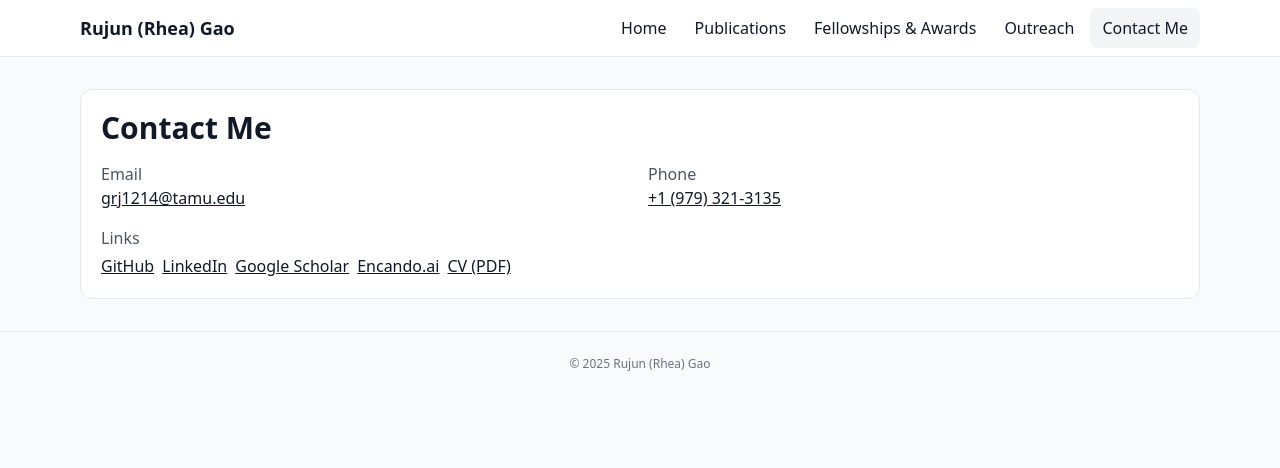
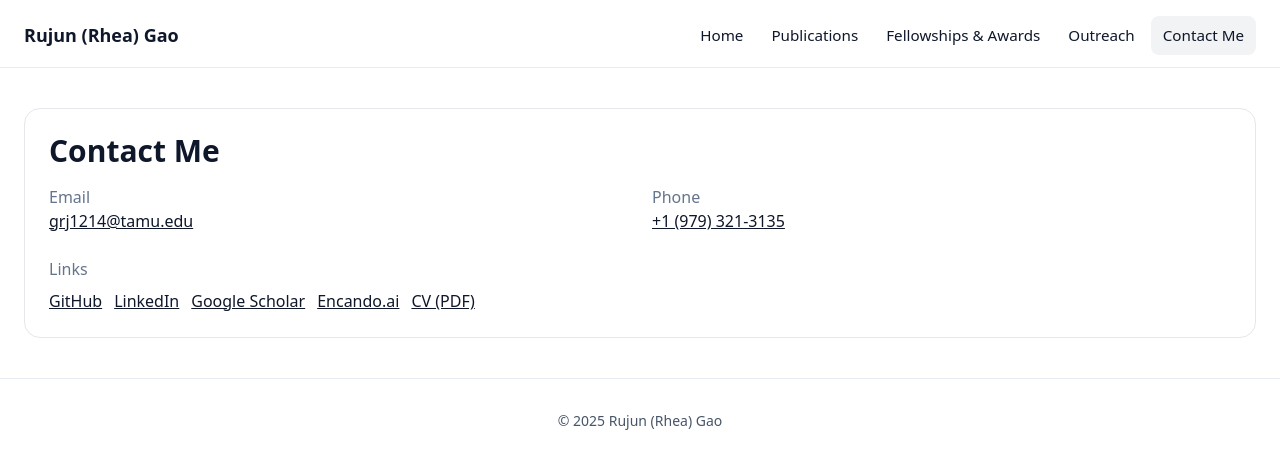
Before and after one commit to Siyuzhou11/RUJUN, a plain HTML site: page contact.html in a window 1280 px wide. Drawn offline with nearby package versions, Linux system fonts and the light colour scheme.

Commit message:
Update contact.html

```diff
--- a/contact.html
+++ b/contact.html
@@ -1,46 +1,40 @@
-<!DOCTYPE html>
-<html lang="en">
-<head>
-  <meta charset="utf-8"/>
-  <meta name="viewport" content="width=device-width,initial-scale=1"/>
+<!-- ====== 📄 contact.html ====== -->
 <title>Contact — Rujun (Rhea) Gao</title>
 <script src="https://cdn.tailwindcss.com"></script>
-  <style>
-    .nav-link{padding:.5rem .75rem;border-radius:.5rem}
-    .nav-link:hover{opacity:.7}
-    .nav-active{background:#f3f4f6}
-    .card{background:#fff;border:1px solid #e5e7eb;border-radius:.75rem}
-  </style>
+<script>tailwind.config={darkMode:'class'}</script>
+<style>.card{background:#fff;border:1px solid #e5e7eb;border-radius:1rem}.dark .card{background:#0b1020;border-color:#1f2a44}</style>
 </head>
-<body class="bg-gray-50 text-gray-900">
-  <header class="sticky top-0 z-30 bg-white/90 backdrop-blur border-b">
-    <div class="max-w-6xl mx-auto px-4 py-2 flex items-center gap-4">
-      <a href="index.html" class="font-semibold md:text-lg">Rujun (Rhea) Gao</a>
-      <nav class="ml-auto flex flex-wrap gap-1 text-sm md:text-base">
-        <a class="nav-link" href="index.html">Home</a>
-        <a class="nav-link" href="publications.html">Publications</a>
-        <a class="nav-link" href="awards.html">Fellowships & Awards</a>
-        <a class="nav-link" href="outreach.html">Outreach</a>
-        <a class="nav-link nav-active" href="contact.html">Contact Me</a>
+<body class="bg-white dark:bg-[#0b1020] text-slate-900 dark:text-slate-100">
+<div class="h-1 w-full bg-gradient-to-r from-brand-500 via-fuchsia-500 to-cyan-400"></div>
+<header class="sticky top-0 z-40 border-b border-slate-200/80 dark:border-slate-800/80 glass bg-white/70 dark:bg-[#0b1020]/70">
+<div class="max-w-7xl mx-auto px-4 sm:px-6 py-3 flex items-center gap-4">
+<a href="index.html" class="font-semibold text-lg">Rujun (Rhea) Gao</a>
+<nav class="ml-auto flex items-center gap-1 text-[0.95rem]">
+<a data-nav href="index.html" class="px-3 py-2 rounded-lg hover:bg-slate-100/70 dark:hover:bg-white/5">Home</a>
+<a data-nav href="publications.html" class="px-3 py-2 rounded-lg hover:bg-slate-100/70 dark:hover:bg-white/5">Publications</a>
+<a data-nav href="awards.html" class="px-3 py-2 rounded-lg hover:bg-slate-100/70 dark:hover:bg-white/5">Fellowships & Awards</a>
+<a data-nav href="outreach.html" class="px-3 py-2 rounded-lg hover:bg-slate-100/70 dark:hover:bg-white/5">Outreach</a>
+<a data-nav href="contact.html" class="px-3 py-2 rounded-lg hover:bg-slate-100/70 dark:hover:bg-white/5">Contact Me</a>
 </nav>
 </div>
 </header>
 
-  <main class="max-w-6xl mx-auto px-4 py-8">
-    <section class="card p-5">
-      <h1 class="text-2xl md:text-3xl font-semibold mb-4">Contact Me</h1>
-      <div class="grid md:grid-cols-2 gap-4 text-sm md:text-base">
+
+<main class="max-w-7xl mx-auto px-4 sm:px-6 py-10 space-y-6">
+<div class="card p-6">
+<h1 class="text-2xl md:text-3xl font-semibold">Contact Me</h1>
+<div class="grid md:grid-cols-2 gap-6 mt-4">
 <div>
-          <div class="text-gray-600">Email</div>
+<div class="text-slate-500">Email</div>
 <a class="underline font-medium" href="mailto:grj1214@tamu.edu">grj1214@tamu.edu</a>
 </div>
 <div>
-          <div class="text-gray-600">Phone</div>
-          <a class="underline font-medium" href="tel:+19793213135">+1 (979) 321-3135</a>
+<div class="text-slate-500">Phone</div>
+<a class="underline font-medium" href="tel:+19793213135">+1 (979) 321‑3135</a>
 </div>
 <div>
-          <div class="text-gray-600">Links</div>
-          <div class="flex flex-wrap gap-2 mt-1">
+<div class="text-slate-500">Links</div>
+<div class="flex flex-wrap gap-3 mt-2">
 <a class="underline" target="_blank" href="https://github.com/RJ-Heisenberg">GitHub</a>
 <a class="underline" target="_blank" href="https://www.linkedin.com/in/rujun-gao-00740a221/">LinkedIn</a>
 <a class="underline" target="_blank" href="https://scholar.google.com/citations?user=itvDIHoAAAAJ&hl=en&oi=ao">Google Scholar</a>
@@ -49,12 +43,20 @@
 </div>
 </div>
 </div>
-    </section>
+</div>
 </main>
 
-  <footer class="text-xs text-gray-500 py-6 text-center border-t">
-    © <span id="year"></span> Rujun (Rhea) Gao
+
+<footer class="border-t border-slate-200/80 dark:border-slate-800/80">
+<div class="max-w-7xl mx-auto px-4 sm:px-6 py-8 text-sm text-slate-600 dark:text-slate-400 text-center">© <span id="year"></span> Rujun (Rhea) Gao</div>
 </footer>
-  <script>document.getElementById('year').textContent=new Date().getFullYear()</script>
+
+
+<script>
+const root=document.documentElement; if(localStorage.theme==='dark') root.classList.add('dark')
+const path = location.pathname.split('/').pop() || 'contact.html';
+document.querySelectorAll('[data-nav]').forEach(a=>{ if(a.getAttribute('href')===path) a.classList.add('bg-slate-900/5','dark:bg-white/10','font-medium') })
+document.getElementById('year').textContent=new Date().getFullYear()
+</script>
 </body>
 </html>
```
Lines whose indentation alone changed are shown as unchanged.
